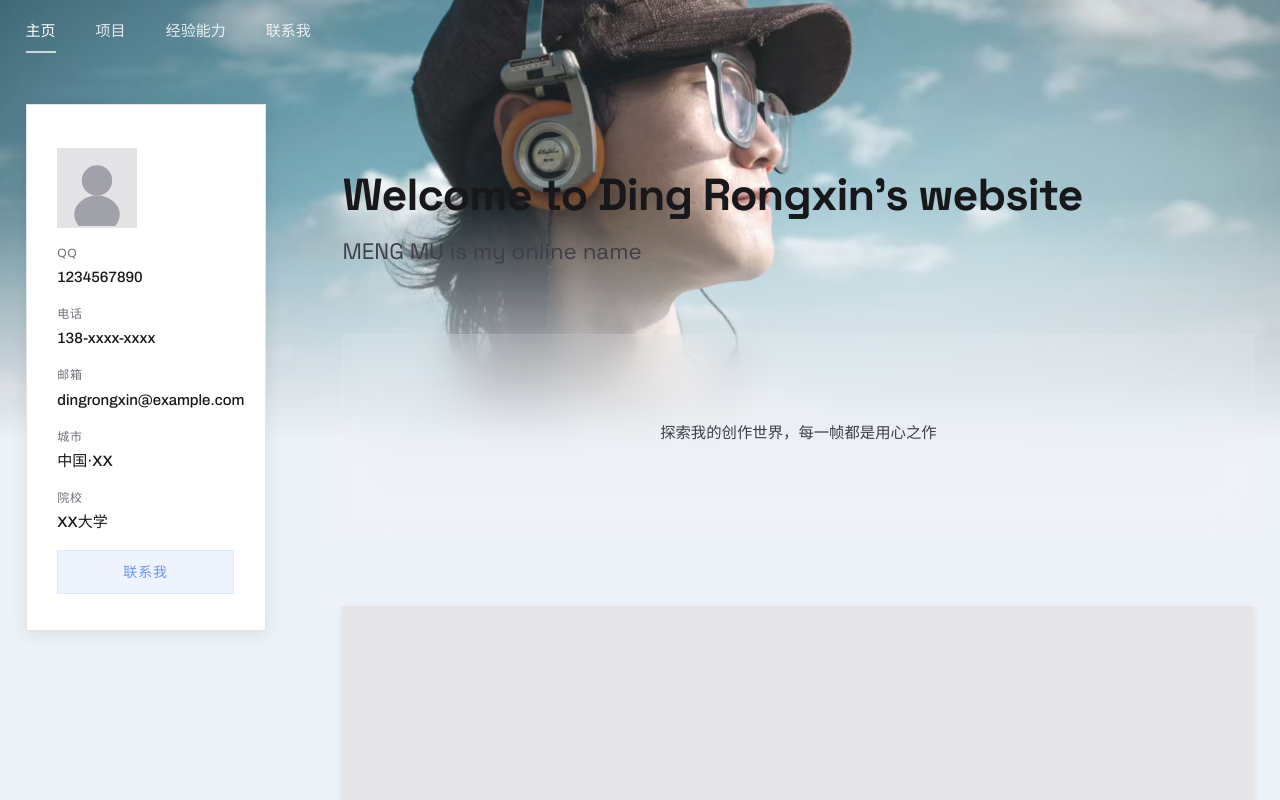
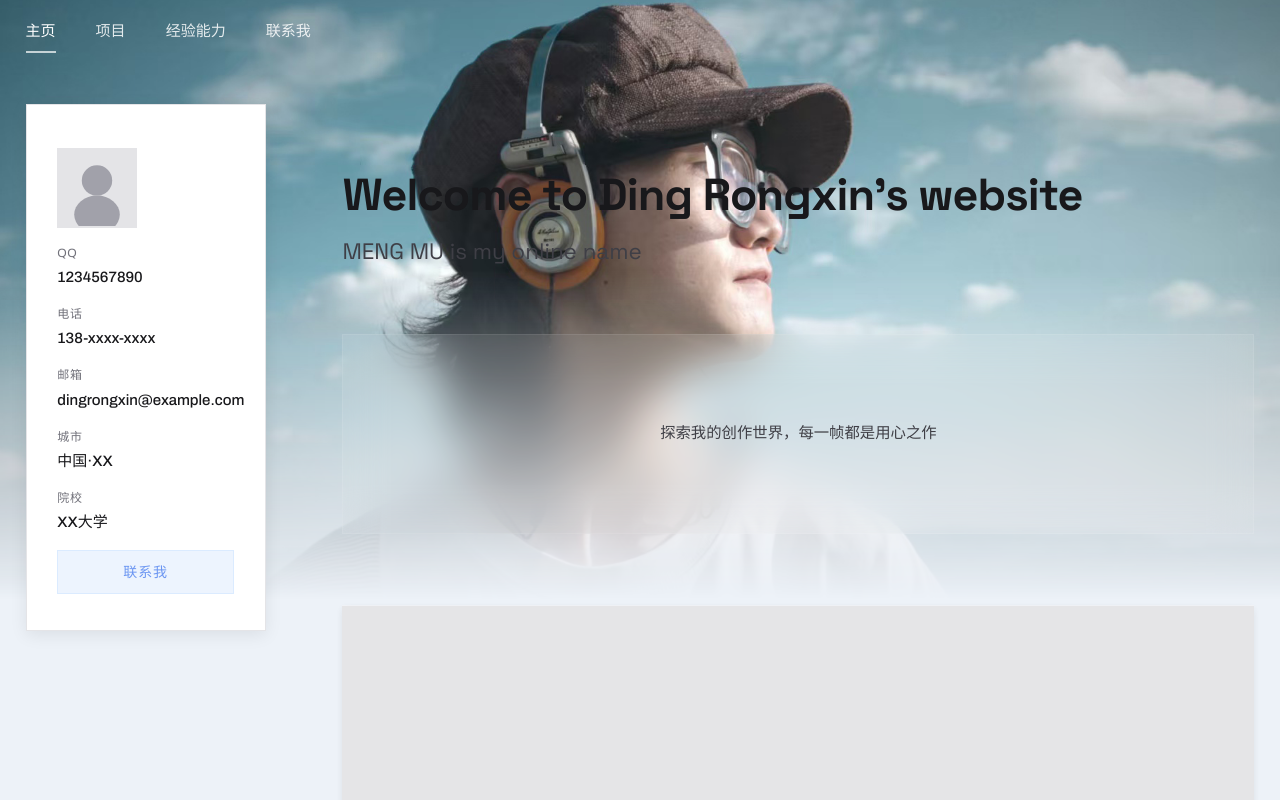
Before and after one commit to AILUN04/My-work, a Vue app: page / in a window 1280 px wide. Shown: the top 800 px of the page. Built offline with nearby package versions, Linux system fonts and the light colour scheme.

Commit message:
fix: adjust hero bg to 75vh

```diff
--- a/src/views/HomePage.vue
+++ b/src/views/HomePage.vue
@@ -173,8 +173,8 @@ onUnmounted(() => {
   top: 0;
   left: 0;
   right: 0;
-  height: 55vh;
-  min-height: 400px;
+  height: 75vh;
+  min-height: 500px;
   background: url('/images/hero-bg.jpg') center/cover no-repeat;
   mask-image: linear-gradient(to bottom, black 45%, transparent 100%);
   -webkit-mask-image: linear-gradient(to bottom, black 45%, transparent 100%);
```
